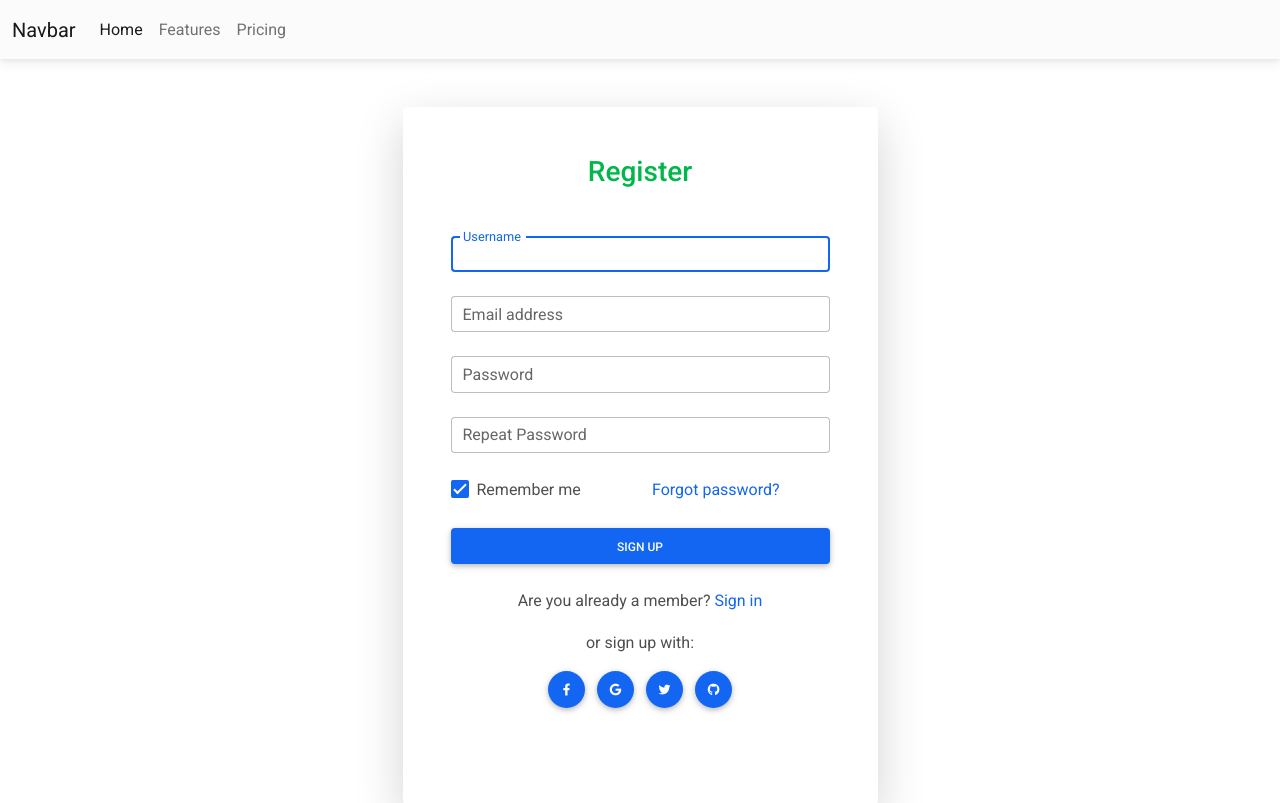
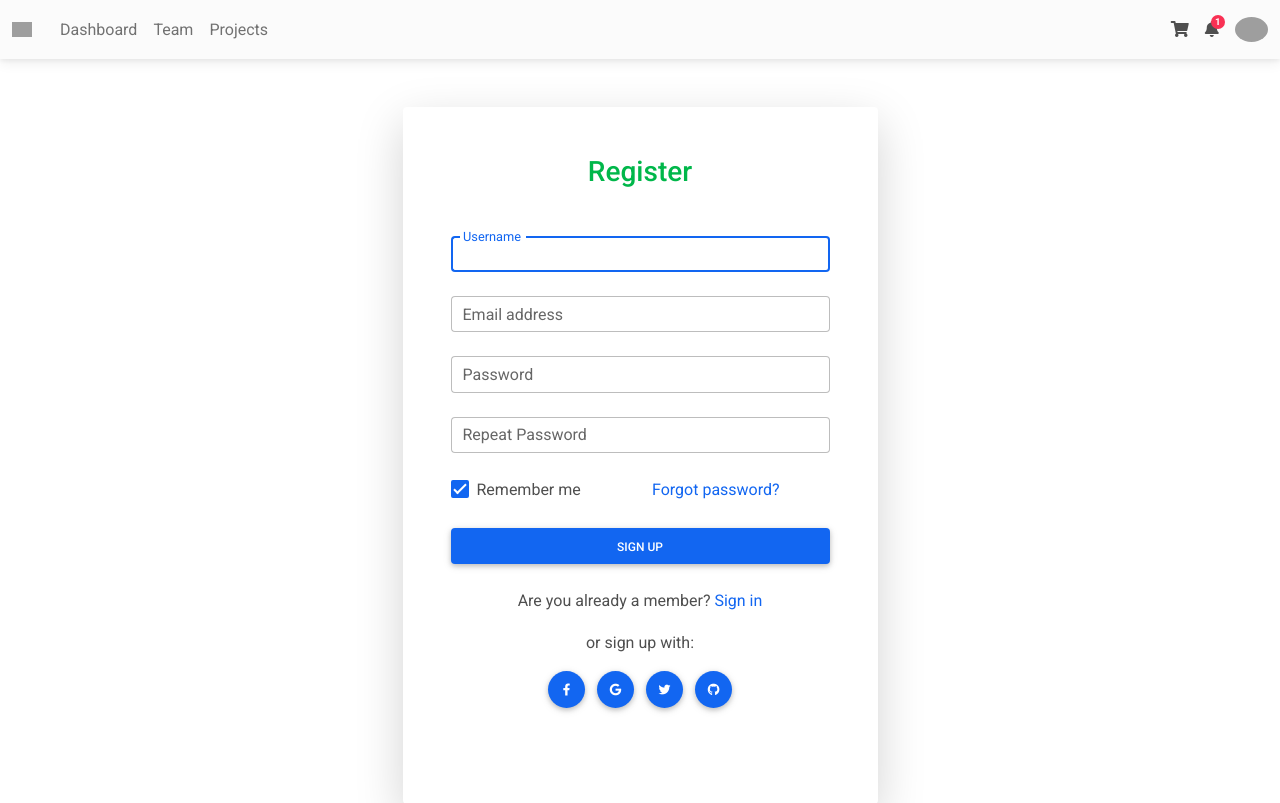
Before and after one commit to Nahidjc/loan-management-system-django, a Django app: page /account/signup-customer/ in a window 1280 px wide. Shown: the top 803 px of the page. Run offline with Django 3.2, Linux system fonts and the light colour scheme; some libraries are stand-ins or nearby versions; grey boxes are pictures that could not be loaded.

Commit message:
navbar created

```diff
--- a/templates/navbar.html
+++ b/templates/navbar.html
@@ -1,35 +1,90 @@
 {% extends 'base.html' %}
 
 {% load static %}
-{% block block_js %}
-<script src="https://cdn.jsdelivr.net/npm/bootstrap@5.0.2/dist/js/bootstrap.bundle.min.js"
-    integrity="sha384-MrcW6ZMFYlzcLA8Nl+NtUVF0sA7MsXsP1UyJoMp4YLEuNSfAP+JcXn/tWtIaxVXM"
-    crossorigin="anonymous"></script>
-{% endblock %}
+
 {% block body_block %}
 
+<!-- Navbar -->
 <nav class="navbar navbar-expand-lg navbar-light bg-light">
+    <!-- Container wrapper -->
     <div class="container-fluid">
-        <a class="navbar-brand" href="#">Navbar</a>
-        <button class="navbar-toggler" type="button" data-bs-toggle="collapse" data-bs-target="#navbarNavDropdown"
-            aria-controls="navbarNavDropdown" aria-expanded="false" aria-label="Toggle navigation">
-            <span class="navbar-toggler-icon"></span>
+        <!-- Toggle button -->
+        <button class="navbar-toggler" type="button" data-mdb-toggle="collapse"
+            data-mdb-target="#navbarSupportedContent" aria-controls="navbarSupportedContent" aria-expanded="false"
+            aria-label="Toggle navigation">
+            <i class="fas fa-bars"></i>
         </button>
-        <div class="collapse navbar-collapse" id="navbarNavDropdown">
-            <ul class="navbar-nav">
+
+        <!-- Collapsible wrapper -->
+        <div class="collapse navbar-collapse" id="navbarSupportedContent">
+            <!-- Navbar brand -->
+            <a class="navbar-brand mt-2 mt-lg-0" href="#">
+                <img src="https://mdbootstrap.com/img/logo/mdb-transaprent-noshadows.png" height="15" alt=""
+                    loading="lazy" />
+            </a>
+            <!-- Left links -->
+            <ul class="navbar-nav me-auto mb-2 mb-lg-0">
                 <li class="nav-item">
-                    <a class="nav-link active" aria-current="page" href="#">Home</a>
+                    <a class="nav-link" href="#">Dashboard</a>
                 </li>
                 <li class="nav-item">
-                    <a class="nav-link" href="#">Features</a>
+                    <a class="nav-link" href="#">Team</a>
                 </li>
                 <li class="nav-item">
-                    <a class="nav-link" href="#">Pricing</a>
+                    <a class="nav-link" href="#">Projects</a>
                 </li>
+            </ul>
+            <!-- Left links -->
+        </div>
+        <!-- Collapsible wrapper -->
 
+        <!-- Right elements -->
+        <div class="d-flex align-items-center">
+            <!-- Icon -->
+            <a class="text-reset me-3" href="#">
+                <i class="fas fa-shopping-cart"></i>
+            </a>
+
+            <!-- Notifications -->
+            <a class="text-reset me-3 dropdown-toggle hidden-arrow" href="#" id="navbarDropdownMenuLink1" role="button"
+                data-mdb-toggle="dropdown" aria-expanded="false">
+                <i class="fas fa-bell"></i>
+                <span class="badge rounded-pill badge-notification bg-danger">1</span>
+            </a>
+            <ul class="dropdown-menu dropdown-menu-end" aria-labelledby="navbarDropdownMenuLink1">
+                <li>
+                    <a class="dropdown-item" href="#">Some news</a>
+                </li>
+                <li>
+                    <a class="dropdown-item" href="#">Another news</a>
+                </li>
+                <li>
+                    <a class="dropdown-item" href="#">Something else here</a>
+                </li>
+            </ul>
+
+            <!-- Avatar -->
+            <a class="dropdown-toggle d-flex align-items-center hidden-arrow" href="#" id="navbarDropdownMenuLink"
+                role="button" data-mdb-toggle="dropdown" aria-expanded="false">
+                <img src="https://mdbootstrap.com/img/new/avatars/2.jpg" class="rounded-circle" height="25" alt=""
+                    loading="lazy" />
+            </a>
+            <ul class="dropdown-menu dropdown-menu-end" aria-labelledby="navbarDropdownMenuLink">
+                <li>
+                    <a class="dropdown-item" href="#">My profile</a>
+                </li>
+                <li>
+                    <a class="dropdown-item" href="#">Settings</a>
+                </li>
+                <li>
+                    <a class="dropdown-item" href="#">Logout</a>
+                </li>
             </ul>
         </div>
+        <!-- Right elements -->
     </div>
+    <!-- Container wrapper -->
 </nav>
+<!-- Navbar -->
 
 {% endblock %}
```
